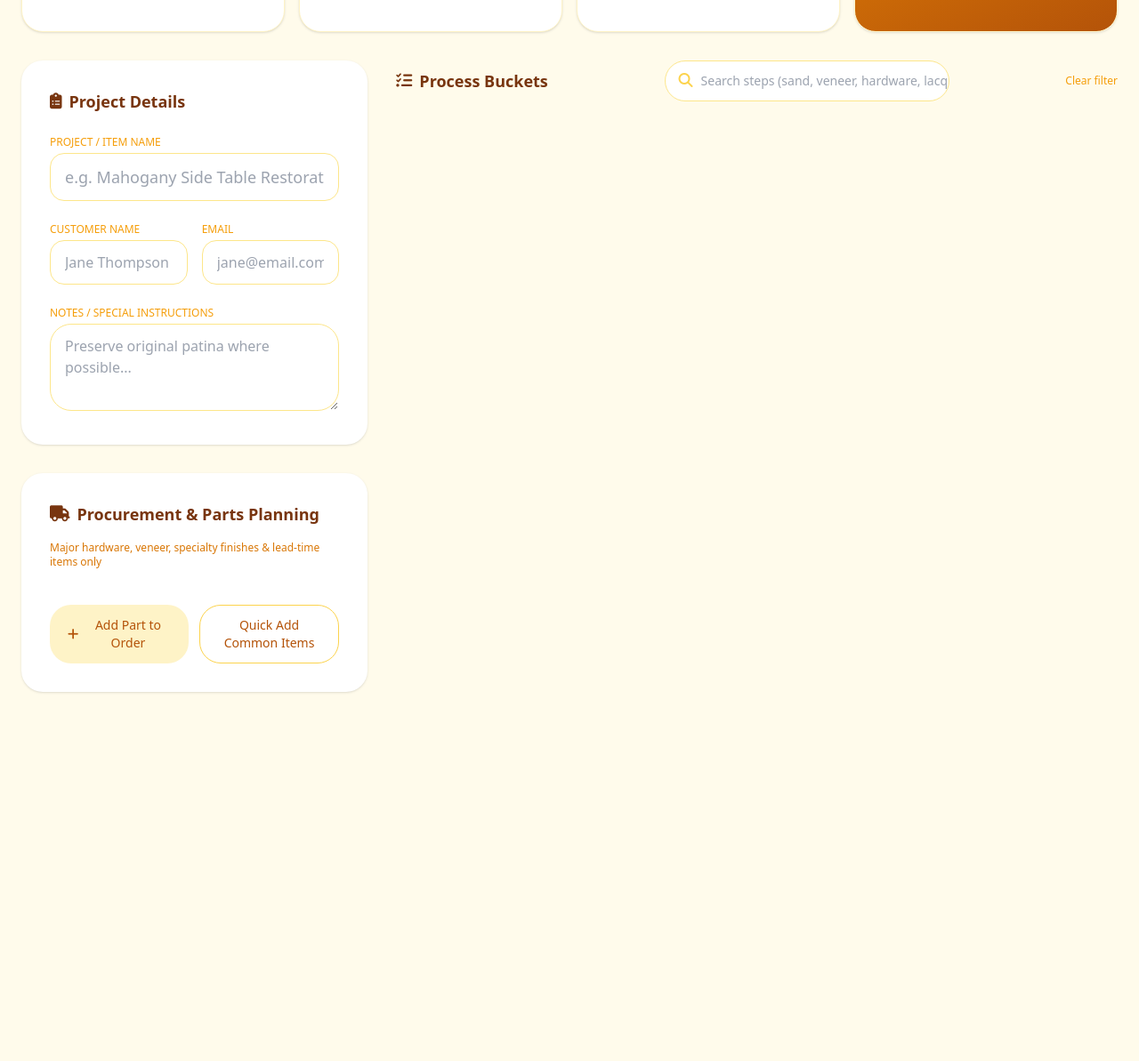
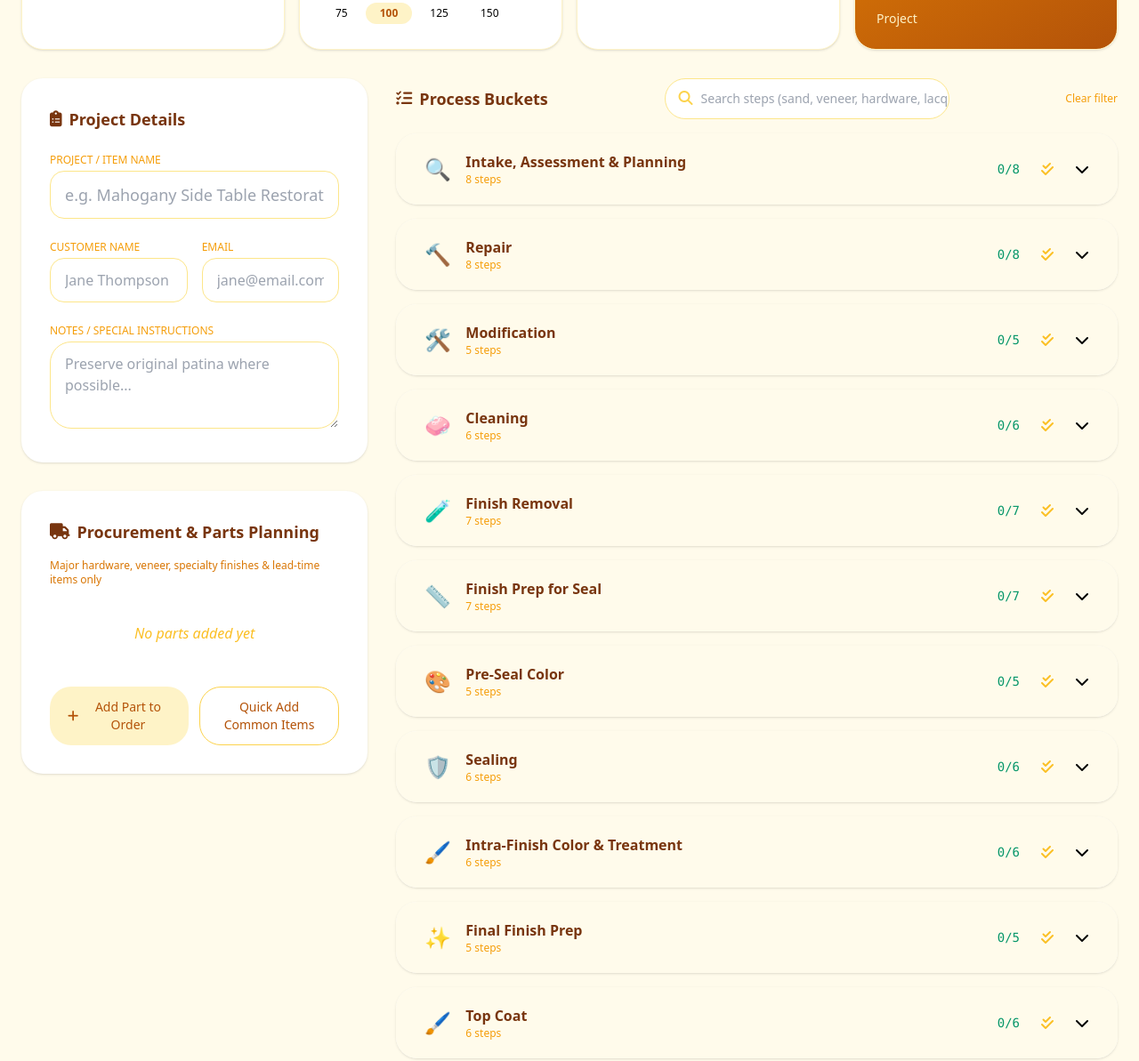
Before and after one commit to seth-c-design/Repair-Estimator, a plain HTML site: page index.html in a window 1280 px wide. Shown: the part 210-1403 px from the top of the page at 89% size. Before the commit the page ends 1012 px from the top, so only its background shows below. Drawn offline with nearby package versions, Linux system fonts and the light colour scheme.

Commit message:
Update index.html

```diff
--- a/index.html
+++ b/index.html
@@ -198,180 +198,165 @@
         // Data model - FULL categories restored from original detailed version
         // All selectable steps (the "dropdowns") now match the comprehensive list
        let bucketsData = [
-           // Category definitions with tasks (compiled & cleaned from your spreadsheet)
-        const categories = [
     {
         id: "intake-planning",
-                name: "Intake, Assessment & Planning",
-                icon: "fa-search",
-                color: "amber",
-                tasks: [
-                    { name: "Visual assessment & condition documentation", defaultHours: 0.75, defaultCost: 0 },
-                    { name: "Photograph all pieces (overall + details)", defaultHours: 0.5, defaultCost: 0 },
-                    { name: "Inventory existing hardware & components", defaultHours: 0.5, defaultCost: 0 },
-                    { name: "Review fabric samples & plan color matching", defaultHours: 0.5, defaultCost: 0 },
-                    { name: "Create action item list & preliminary estimate", defaultHours: 0.75, defaultCost: 0 },
-                    { name: "Plan part orders & note lead times", defaultHours: 0.5, defaultCost: 0 },
-                    { name: "Physical organization, labeling & bucketing pieces", defaultHours: 1.0, defaultCost: 5 },
-                    { name: "Disassembly of item", defaultHours: 1.0, defaultCost: 0 }
+        title: "Intake, Assessment & Planning",
+        icon: "🔍",
+        steps: [
+            {id: "visual-assessment", label: "Visual assessment & condition documentation", defaultHours: 0.75},
+            {id: "photographing", label: "Photograph all pieces (overall + details)", defaultHours: 0.5},
+            {id: "inventory-hardware", label: "Inventory existing hardware & components", defaultHours: 0.5},
+            {id: "fabric-samples", label: "Review fabric samples & plan color matching", defaultHours: 0.5},
+            {id: "action-items", label: "Create action item list & preliminary estimate", defaultHours: 0.75},
+            {id: "part-orders", label: "Plan part orders & note lead times", defaultHours: 0.5},
+            {id: "physical-organization", label: "Physical organization, labeling & bucketing pieces", defaultHours: 1.0},
+            {id: "disassembly", label: "Disassembly of item", defaultHours: 1.0}
         ]
     },
     {
         id: "repair",
-                name: "Repair",
-                icon: "fa-wrench",
-                color: "amber",
-                tasks: [
-                    { name: "Veneer chip / edge repair", defaultHours: 0, defaultCost: 0 },
-                    { name: "Joint repair (including epoxy)", defaultHours: 0, defaultCost: 0 },
-                    { name: "Structural repair / reinforcement", defaultHours: 0, defaultCost: 0 },
-                    { name: "Scrape / strip old glue", defaultHours: 0, defaultCost: 8 },
-                    { name: "CA glue repair (instant adhesives)", defaultHours: 0, defaultCost: 5 },
-                    { name: "Edge banding repair or replacement", defaultHours: 0, defaultCost: 0 },
-                    { name: "Hardware repair or reconditioning", defaultHours: 0, defaultCost: 0 },
-                    { name: "Break-apart / re-glue structural elements", defaultHours: 0, defaultCost: 15 }
+        title: "Repair",
+        icon: "🔨",
+        steps: [
+            {id: "veneer-chip-repair", label: "Veneer chip / edge repair", defaultHours: 0},
+            {id: "joint-repair", label: "Joint repair (including epoxy)", defaultHours: 0},
+            {id: "structural-repair", label: "Structural repair / reinforcement", defaultHours: 0},
+            {id: "scrape-glue", label: "Scrape / strip old glue", defaultHours: 0},
+            {id: "ca-glue", label: "CA glue repair (instant adhesives)", defaultHours: 0},
+            {id: "edge-banding-repair", label: "Edge banding repair or replacement", defaultHours: 0},
+            {id: "hardware-repair", label: "Hardware repair or reconditioning", defaultHours: 0},
+            {id: "break-apart-reglue", label: "Break-apart / re-glue structural elements", defaultHours: 0}
         ]
     },
     {
         id: "modification",
-                name: "Modification",
-                icon: "fa-hammer",
-                color: "amber",
-                tasks: [
-                    { name: "Reveneer panel or surface", defaultHours: 0, defaultCost: 0 },
-                    { name: "Replace or repair edge banding", defaultHours: 0, defaultCost: 0 },
-                    { name: "Base or leg modification", defaultHours: 0, defaultCost: 0 },
-                    { name: "Side panel work or replacement", defaultHours: 0, defaultCost: 0 },
-                    { name: "Stability reinforcement", defaultHours: 0, defaultCost: 12 }
+        title: "Modification",
+        icon: "🛠️",
+        steps: [
+            {id: "reveneer", label: "Reveneer panel or surface", defaultHours: 0},
+            {id: "edge-banding-replace", label: "Replace or repair edge banding", defaultHours: 0},
+            {id: "base-leg-mod", label: "Base or leg modification", defaultHours: 0},
+            {id: "side-panel", label: "Side panel work or replacement", defaultHours: 0},
+            {id: "stability-reinforce", label: "Stability reinforcement", defaultHours: 0}
         ]
     },
     {
         id: "cleaning",
-                name: "Cleaning",
-                icon: "fa-soap",
-                color: "emerald",
-                tasks: [
-                    { name: "Watered-down Murphy's Oil Soap clean", defaultHours: 0, defaultCost: 8 },
-                    { name: "Wax wash clean", defaultHours: 0, defaultCost: 6 },
-                    { name: "Mineral spirits clean", defaultHours: 0, defaultCost: 10 },
-                    { name: "Goo Gone / adhesive remover", defaultHours: 0, defaultCost: 8 },
-                    { name: "Metal polish (hardware)", defaultHours: 0, defaultCost: 12 },
-                    { name: "General soap & water or scrubby clean", defaultHours: 0, defaultCost: 5 }
+        title: "Cleaning",
+        icon: "🧼",
+        steps: [
+            {id: "murphys-soap", label: "Watered-down Murphy's Oil Soap clean", defaultHours: 0},
+            {id: "wax-wash", label: "Wax wash clean", defaultHours: 0},
+            {id: "mineral-spirits", label: "Mineral spirits clean", defaultHours: 0},
+            {id: "goo-gone", label: "Goo Gone / adhesive remover", defaultHours: 0},
+            {id: "metal-polish", label: "Metal polish (hardware)", defaultHours: 0},
+            {id: "general-clean", label: "General soap & water or scrubby clean", defaultHours: 0}
         ]
     },
     {
         id: "finish-removal",
-                name: "Finish Removal",
-                icon: "fa-eraser",
-                color: "rose",
-                tasks: [
-                    { name: "Scrubby clean (red / purple scrubby)", defaultHours: 0, defaultCost: 6 },
-                    { name: "Manual scrape of old finish", defaultHours: 0, defaultCost: 4 },
-                    { name: "220 grit sanding", defaultHours: 0, defaultCost: 3 },
-                    { name: "320 grit sanding", defaultHours: 0, defaultCost: 3 },
-                    { name: "Chemical strip / Oxalic acid treatment", defaultHours: 0, defaultCost: 18 },
-                    { name: "Wood bleach application", defaultHours: 0, defaultCost: 15 },
-                    { name: "Dent steaming", defaultHours: 0, defaultCost: 5 }
+        title: "Finish Removal",
+        icon: "🧪",
+        steps: [
+            {id: "scrubby-clean", label: "Scrubby clean (red / purple scrubby)", defaultHours: 0},
+            {id: "manual-scrape", label: "Manual scrape of old finish", defaultHours: 0},
+            {id: "sand-220", label: "220 grit sanding", defaultHours: 0},
+            {id: "sand-320", label: "320 grit sanding", defaultHours: 0},
+            {id: "chemical-strip", label: "Chemical strip / Oxalic acid treatment", defaultHours: 0},
+            {id: "wood-bleach", label: "Wood bleach application", defaultHours: 0},
+            {id: "dent-steaming", label: "Dent steaming", defaultHours: 0}
         ]
     },
     {
         id: "prep-for-seal",
-                name: "Finish Prep for Seal",
-                icon: "fa-sandpaper",
-                color: "sky",
-                tasks: [
-                    { name: "220 orbital sand", defaultHours: 0, defaultCost: 2 },
-                    { name: "220 hand sand", defaultHours: 0, defaultCost: 2 },
-                    { name: "320 orbital sand", defaultHours: 0, defaultCost: 2 },
-                    { name: "320 hand sand", defaultHours: 0, defaultCost: 2 },
-                    { name: "Area tape-off / masking", defaultHours: 0, defaultCost: 4 },
-                    { name: "Red scrubby final prep", defaultHours: 0, defaultCost: 3 },
-                    { name: "Purple scrubby final prep", defaultHours: 0, defaultCost: 3 }
+        title: "Finish Prep for Seal",
+        icon: "📏",
+        steps: [
+            {id: "sand-220-orbital", label: "220 orbital sand", defaultHours: 0},
+            {id: "sand-220-hand", label: "220 hand sand", defaultHours: 0},
+            {id: "sand-320-orbital", label: "320 orbital sand", defaultHours: 0},
+            {id: "sand-320-hand", label: "320 hand sand", defaultHours: 0},
+            {id: "tape-off", label: "Area tape-off / masking", defaultHours: 0},
+            {id: "red-scrubby", label: "Red scrubby final prep", defaultHours: 0},
+            {id: "purple-scrubby", label: "Purple scrubby final prep", defaultHours: 0}
         ]
     },
     {
         id: "pre-seal-color",
-                name: "Pre-Seal Color",
-                icon: "fa-palette",
-                color: "violet",
-                tasks: [
-                    { name: "Dye tone application", defaultHours: 0, defaultCost: 12 },
-                    { name: "Solvent stain", defaultHours: 0, defaultCost: 15 },
-                    { name: "Oil stain", defaultHours: 0, defaultCost: 18 },
-                    { name: "Vinyl fill / pore filler", defaultHours: 0, defaultCost: 10 },
-                    { name: "Other pre-seal coloring or toning", defaultHours: 0, defaultCost: 0 }
+        title: "Pre-Seal Color",
+        icon: "🎨",
+        steps: [
+            {id: "dye-tone", label: "Dye tone application", defaultHours: 0},
+            {id: "solvent-stain", label: "Solvent stain", defaultHours: 0},
+            {id: "oil-stain", label: "Oil stain", defaultHours: 0},
+            {id: "vinyl-fill", label: "Vinyl fill / pore filler", defaultHours: 0},
+            {id: "other-coloring", label: "Other pre-seal coloring or toning", defaultHours: 0}
         ]
     },
     {
         id: "sealing",
-                name: "Sealing",
-                icon: "fa-shield-halved",
-                color: "teal",
-                tasks: [
-                    { name: "Vinyl Seal (regular strength)", defaultHours: 0, defaultCost: 22 },
-                    { name: "Vinyl Seal (thin / wash coat)", defaultHours: 0, defaultCost: 18 },
-                    { name: "Spray shellac sealer", defaultHours: 0, defaultCost: 15 },
-                    { name: "Wipe-on shellac sealer", defaultHours: 0, defaultCost: 12 },
-                    { name: "Polyurethane sealer", defaultHours: 0, defaultCost: 20 },
-                    { name: "Area tape-off for sealing", defaultHours: 0, defaultCost: 3 }
+        title: "Sealing",
+        icon: "🛡️",
+        steps: [
+            {id: "vinyl-seal-regular", label: "Vinyl Seal (regular strength)", defaultHours: 0},
+            {id: "vinyl-seal-thin", label: "Vinyl Seal (thin / wash coat)", defaultHours: 0},
+            {id: "spray-shellac", label: "Spray shellac sealer", defaultHours: 0},
+            {id: "wipe-shellac", label: "Wipe-on shellac sealer", defaultHours: 0},
+            {id: "poly-sealer", label: "Polyurethane sealer", defaultHours: 0},
+            {id: "tape-off-seal", label: "Area tape-off for sealing", defaultHours: 0}
         ]
     },
     {
         id: "intra-finish",
-                name: "Intra-Finish Color & Treatment",
-                icon: "fa-paint-brush",
-                color: "fuchsia",
-                tasks: [
-                    { name: "NGR toning", defaultHours: 0, defaultCost: 14 },
-                    { name: "Can toning / aerosol toning", defaultHours: 0, defaultCost: 12 },
-                    { name: "In-painting / touch-up coloring", defaultHours: 0, defaultCost: 8 },
-                    { name: "Grain fill", defaultHours: 0, defaultCost: 15 },
-                    { name: "Glaze application", defaultHours: 0, defaultCost: 12 },
-                    { name: "Color stick / Blendal color application", defaultHours: 0, defaultCost: 6 }
+        title: "Intra-Finish Color & Treatment",
+        icon: "🖌️",
+        steps: [
+            {id: "ngr-toning", label: "NGR toning", defaultHours: 0},
+            {id: "can-toning", label: "Can toning / aerosol toning", defaultHours: 0},
+            {id: "in-painting", label: "In-painting / touch-up coloring", defaultHours: 0},
+            {id: "grain-fill", label: "Grain fill", defaultHours: 0},
+            {id: "glaze", label: "Glaze application", defaultHours: 0},
+            {id: "color-stick", label: "Color stick / Blendal color application", defaultHours: 0}
         ]
     },
     {
         id: "finish-prep",
-                name: "Final Finish Prep",
-                icon: "fa-hand-sparkles",
-                color: "sky",
-                tasks: [
-                    { name: "Wax wash between coats", defaultHours: 0, defaultCost: 6 },
-                    { name: "400 hand sand", defaultHours: 0, defaultCost: 2 },
-                    { name: "600 hand sand", defaultHours: 0, defaultCost: 2 },
-                    { name: "400 orbital sand", defaultHours: 0, defaultCost: 2 },
-                    { name: "600 orbital sand", defaultHours: 0, defaultCost: 2 }
+        title: "Final Finish Prep",
+        icon: "✨",
+        steps: [
+            {id: "wax-wash-coats", label: "Wax wash between coats", defaultHours: 0},
+            {id: "sand-400-hand", label: "400 hand sand", defaultHours: 0},
+            {id: "sand-600-hand", label: "600 hand sand", defaultHours: 0},
+            {id: "sand-400-orbital", label: "400 orbital sand", defaultHours: 0},
+            {id: "sand-600-orbital", label: "600 orbital sand", defaultHours: 0}
         ]
     },
     {
         id: "top-coat",
-                name: "Top Coat",
-                icon: "fa-layer-group",
-                color: "amber",
-                tasks: [
-                    { name: "Pre-catalyzed lacquer (build coats + sheen)", defaultHours: 0, defaultCost: 35, note: "Specify sheen (10/20/40/60/80) in notes" },
-                    { name: "Post-catalyzed lacquer", defaultHours: 0, defaultCost: 40, note: "Specify sheen level" },
-                    { name: "Polyurethane top coat", defaultHours: 0, defaultCost: 28 },
-                    { name: "Shellac top coat (or tinted shellac)", defaultHours: 0, defaultCost: 18 },
-                    { name: "Paint or enamel finish", defaultHours: 0, defaultCost: 25 },
-                    { name: "Additional top coat layer(s)", defaultHours: 0, defaultCost: 0 }
+        title: "Top Coat",
+        icon: "🖌️",
+        steps: [
+            {id: "pre-cat-lacquer", label: "Pre-catalyzed lacquer (build coats + sheen)", defaultHours: 0, note: "Specify sheen (10/20/40/60/80) in notes"},
+            {id: "post-cat-lacquer", label: "Post-catalyzed lacquer", defaultHours: 0, note: "Specify sheen level"},
+            {id: "polyurethane", label: "Polyurethane top coat", defaultHours: 0},
+            {id: "shellac-top", label: "Shellac top coat (or tinted shellac)", defaultHours: 0},
+            {id: "paint-enamel", label: "Paint or enamel finish", defaultHours: 0},
+            {id: "additional-coat", label: "Additional top coat layer(s)", defaultHours: 0}
         ]
     },
     {
         id: "assembly-touchup",
-                name: "Assembly, Touch-Up & Final",
-                icon: "fa-check-double",
-                color: "emerald",
-                tasks: [
-                    { name: "Install / re-install hardware", defaultHours: 0, defaultCost: 8 },
-                    { name: "Refit pieces & drawers", defaultHours: 0, defaultCost: 0 },
-                    { name: "Ensure smooth drawer / door operation", defaultHours: 0, defaultCost: 0 },
-                    { name: "Final stain & finish touch-up pen work", defaultHours: 0, defaultCost: 10 },
-                    { name: "Final inspection, cleaning & detailing", defaultHours: 0.75, defaultCost: 5 }
+        title: "Assembly, Touch-Up & Final",
+        icon: "🔧",
+        steps: [
+            {id: "install-hardware", label: "Install / re-install hardware", defaultHours: 0},
+            {id: "refit-pieces", label: "Refit pieces & drawers", defaultHours: 0},
+            {id: "drawer-operation", label: "Ensure smooth drawer / door operation", defaultHours: 0},
+            {id: "final-touchup", label: "Final stain & finish touch-up pen work", defaultHours: 0},
+            {id: "final-inspection", label: "Final inspection, cleaning & detailing", defaultHours: 0.75}
         ]
     }
 ];
-
         let procurementItems = []
         let laborRate = 100
         let currentFilter = ''
```
Lines whose indentation alone changed are shown as unchanged.
